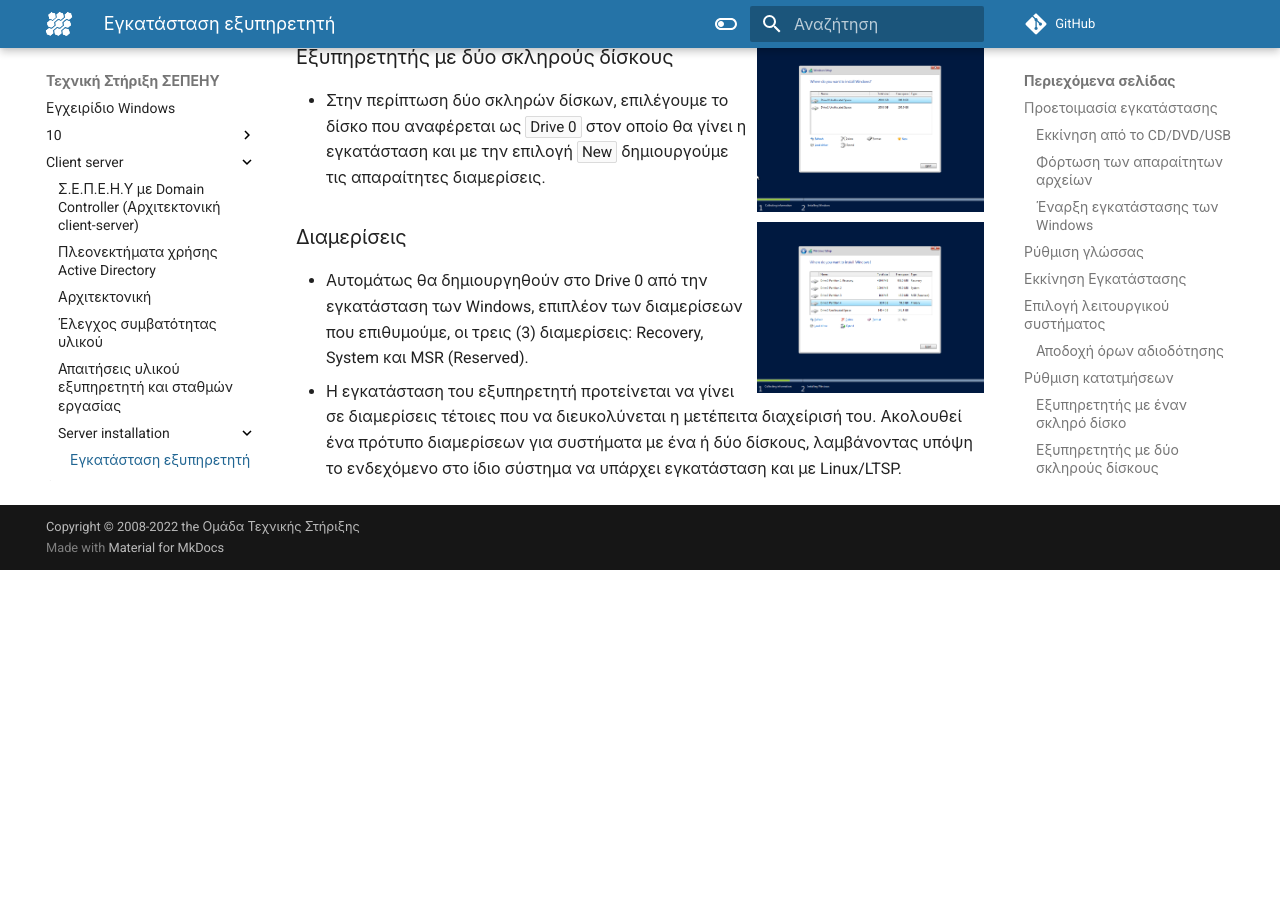
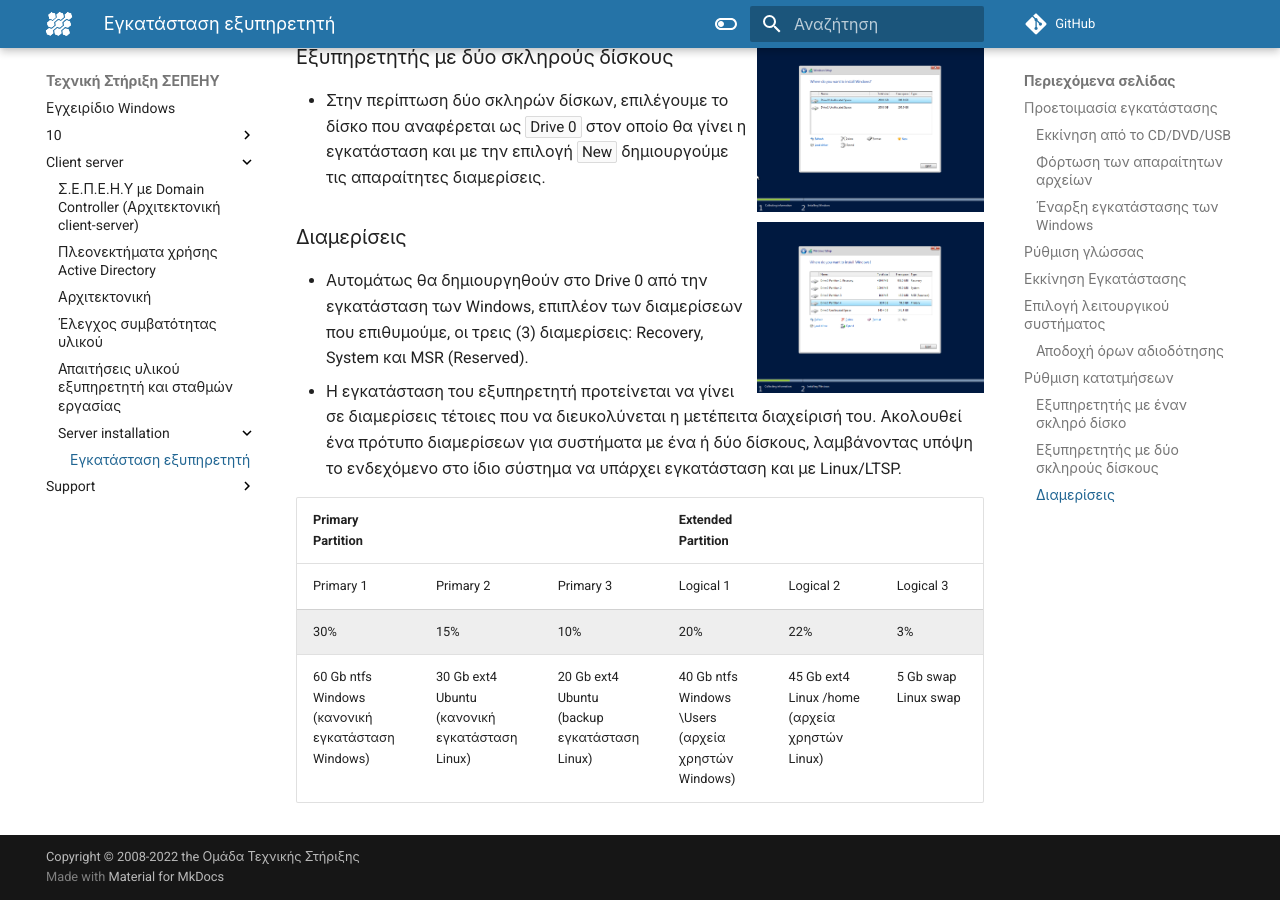
Before and after one commit to pe86/windows, an MkDocs documentation site: the page built from docs/client-server/server-installation/index.md, in a window 1280 px wide and 900 px high, scrolled down 1987 px. Built offline with MkDocs 1.6.1 and Material for MkDocs 9.7.7, drawn with Linux system fonts in a browser that asks for light colours; comment, search, counter and statistics services are not loaded; before the commit the page ends 2557 px from its top, so only the background shows below that.

Commit message:
tables included

```diff
--- a/docs/client-server/server-installation/index.md
+++ b/docs/client-server/server-installation/index.md
@@ -60,3 +60,9 @@
 - Αυτομάτως θα δημιουργηθούν στο Drive 0 από την εγκατάσταση των Windows, επιπλέον των διαμερίσεων που επιθυμούμε, οι τρεις (3) διαμερίσεις: Recovery, System και MSR (Reserved).
 
 - Η εγκατάσταση του εξυπηρετητή προτείνεται να γίνει σε διαμερίσεις τέτοιες που να διευκολύνεται η μετέπειτα διαχείρισή του. Ακολουθεί ένα πρότυπο διαμερίσεων για συστήματα με ένα ή δύο δίσκους, λαμβάνοντας υπόψη το ενδεχόμενο στο ίδιο σύστημα να υπάρχει εγκατάσταση και με Linux/LTSP.
+
+| Primary Partition                                 |                                                |                                              | Extended Partition                                  |                                               |                      |
+| ------------------------------------------------- | ---------------------------------------------- | -------------------------------------------- | --------------------------------------------------- | --------------------------------------------- | -------------------- |
+| Primary 1                                         | Primary 2                                      | Primary 3                                    | Logical 1                                           | Logical 2                                     | Logical 3            |
+| 30%                                               | 15%                                            | 10%                                          | 20%                                                 | 22%                                           | 3%                   |
+| 60 Gb ntfs Windows (κανονική εγκατάσταση Windows) | 30 Gb ext4 Ubuntu (κανονική εγκατάσταση Linux) | 20 Gb ext4 Ubuntu (backup εγκατάσταση Linux) | 40 Gb ntfs Windows \\Users (αρχεία χρηστών Windows) | 45 Gb ext4 Linux /home (αρχεία χρηστών Linux) | 5 Gb swap Linux swap |
```
